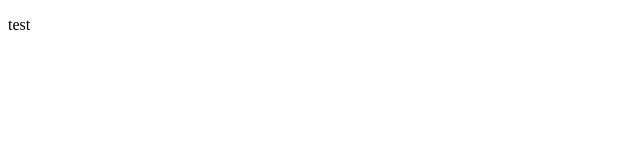
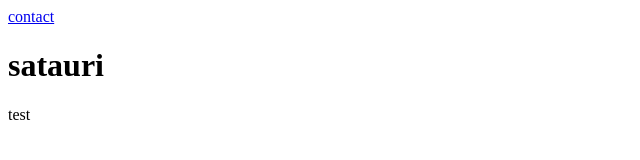
Before and after one commit to Nanukal/float, a plain HTML site: page index.html in a window 1280 px wide. Shown: the whole page, without its empty margins (0-640 px from the left). Drawn offline with Linux system fonts and the light colour scheme.

Commit message:
add contact.html

```diff
--- a/index.html
+++ b/index.html
@@ -4,6 +4,10 @@
 <head>
 	<title>github</title>
 </head>
+     <header>
+     	<a href="contact.html">contact</a>
+     	<h1>satauri</h1>
+     </header>
 <body>
     <p>test</p>
 </body>
```
